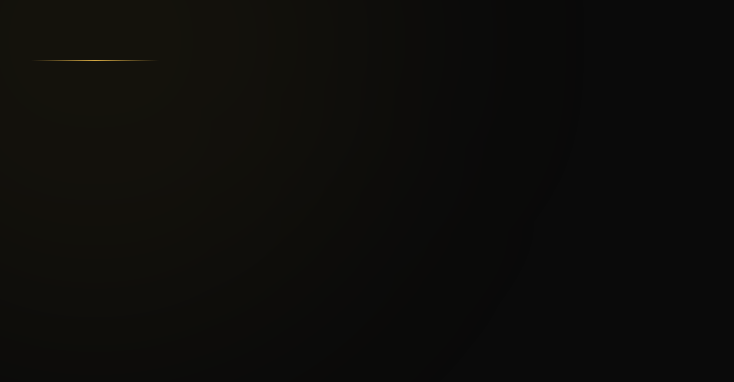
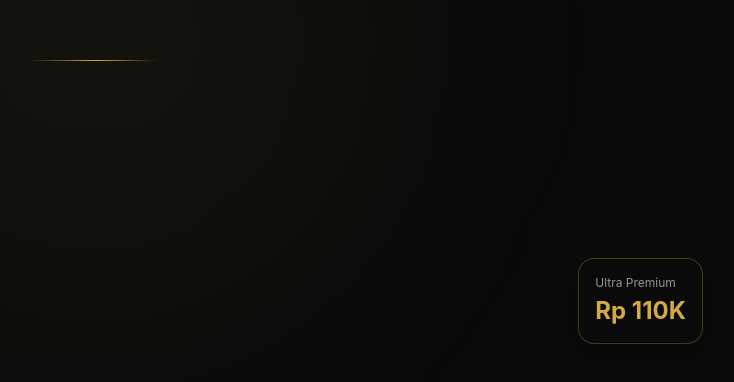
Before and after one commit to everletter-x/ultra-02-signature-memory, a Next.js app: page / in a window 1280 px wide. Shown: the part 360-742 px from the top of the page, without its empty margins (545-1279 px from the left). Built offline with nearby package versions, Linux system fonts and the light colour scheme.

Commit message:
Add pricing display to templates

```diff
--- a/pages/index.tsx
+++ b/pages/index.tsx
@@ -423,6 +423,12 @@
           </motion.div>
         </section>
 
+        {/* Pricing Badge */}
+        <div className="fixed bottom-24 right-8 z-50 bg-dark-luxury/90 backdrop-blur-sm rounded-2xl p-4 shadow-lg border border-gold-accent/30">
+          <p className="text-elegant-white/60 text-xs mb-1">Ultra Premium</p>
+          <p className="text-2xl font-bold text-gold-accent">Rp 110K</p>
+        </div>
+
         {/* Music Button */}
         {config.music && (
           <motion.button
```
